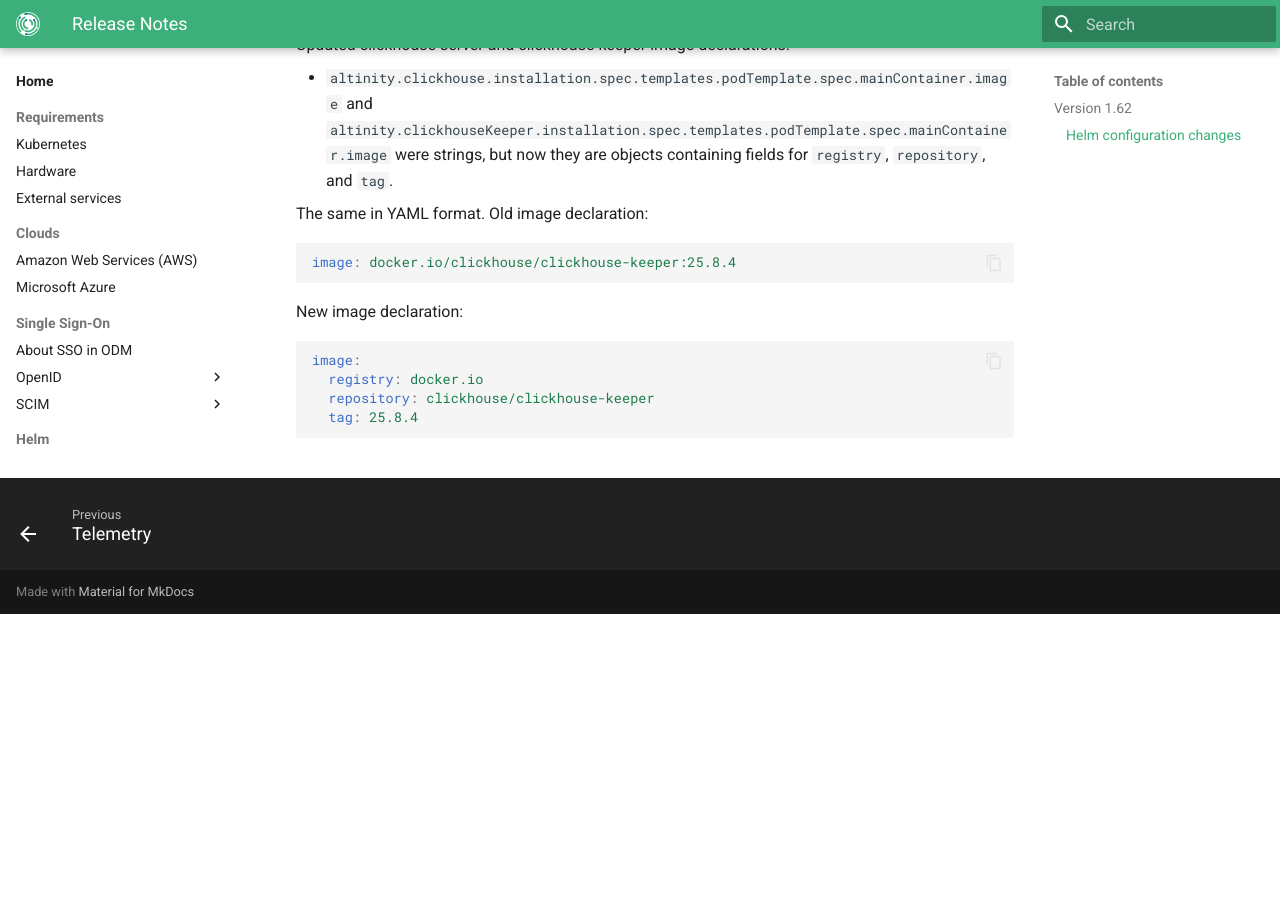
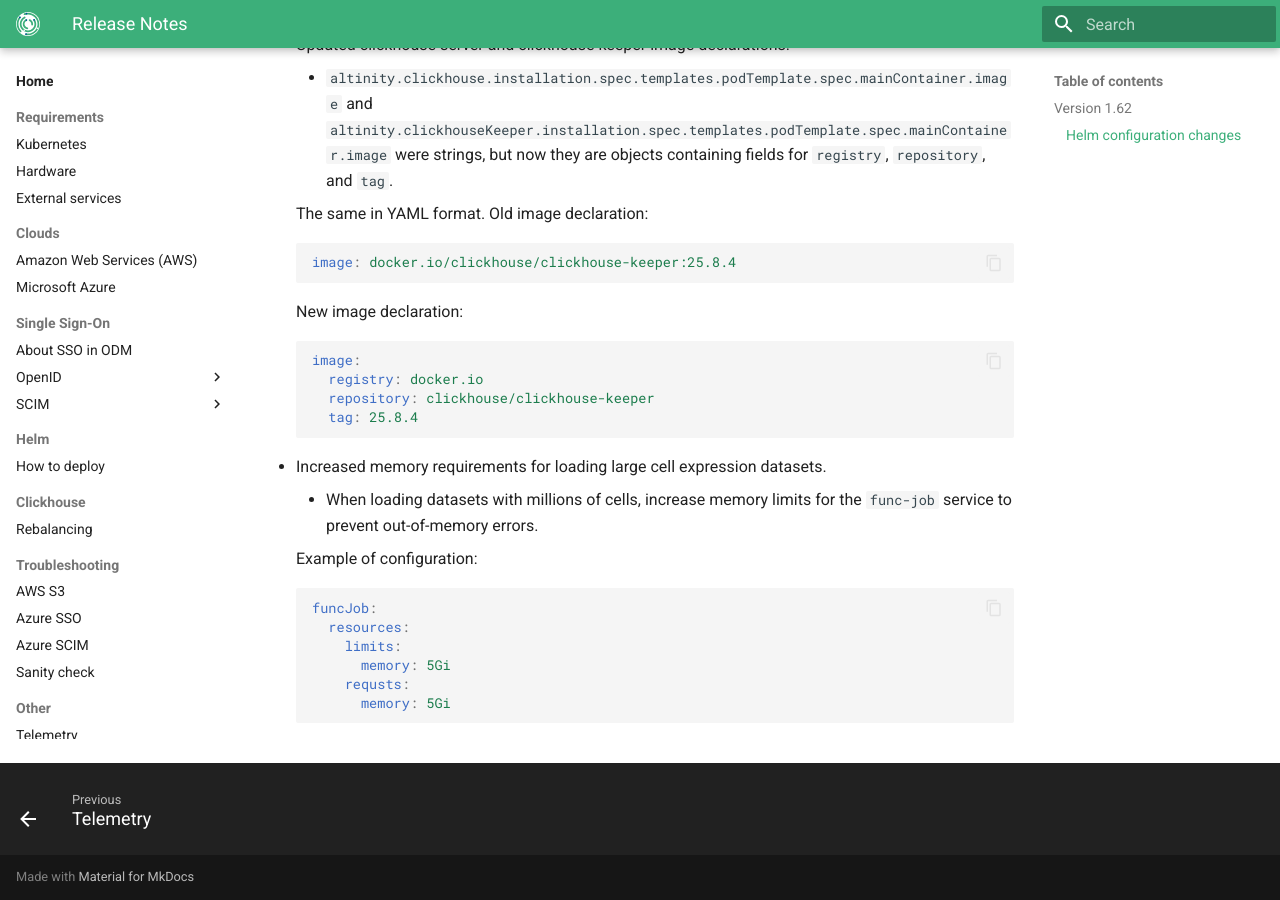
Before and after one commit to genestack/admin-docs, an MkDocs documentation site: the page built from docs/home/release-notes.md, in a window 1280 px wide and 900 px high, scrolled down 575 px. Built offline with MkDocs 1.6.1 and Material for MkDocs 9.7.7, drawn with Linux system fonts in a browser that asks for light colours; the version menu is left out; before the commit the page ends 1189 px from its top, so only the background shows below that.

Commit message:
[ODM-12913] Add fj memory consumtion hint to release notes

````diff
--- a/docs/home/release-notes.md
+++ b/docs/home/release-notes.md
@@ -32,3 +32,17 @@
         repository: clickhouse/clickhouse-keeper
         tag: 25.8.4
       ```
+
+- Increased memory requirements for loading large cell expression datasets.
+    - When loading datasets with millions of cells, increase memory limits for the `func-job` service to prevent out-of-memory errors.
+
+      Example of configuration:
+
+      ```yaml
+      funcJob:
+        resources:
+          limits:
+            memory: 5Gi
+          requsts:
+            memory: 5Gi
+      ```
````
